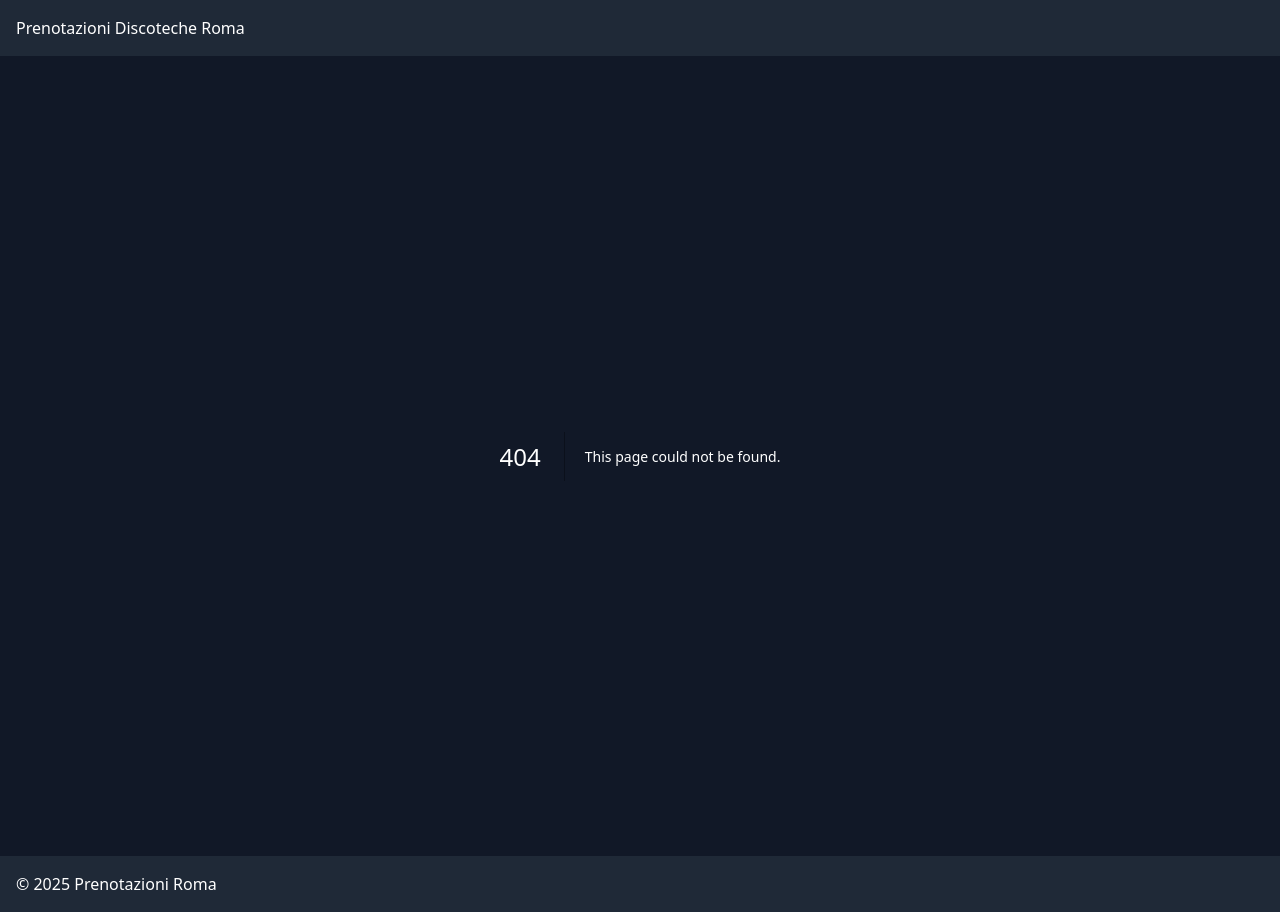
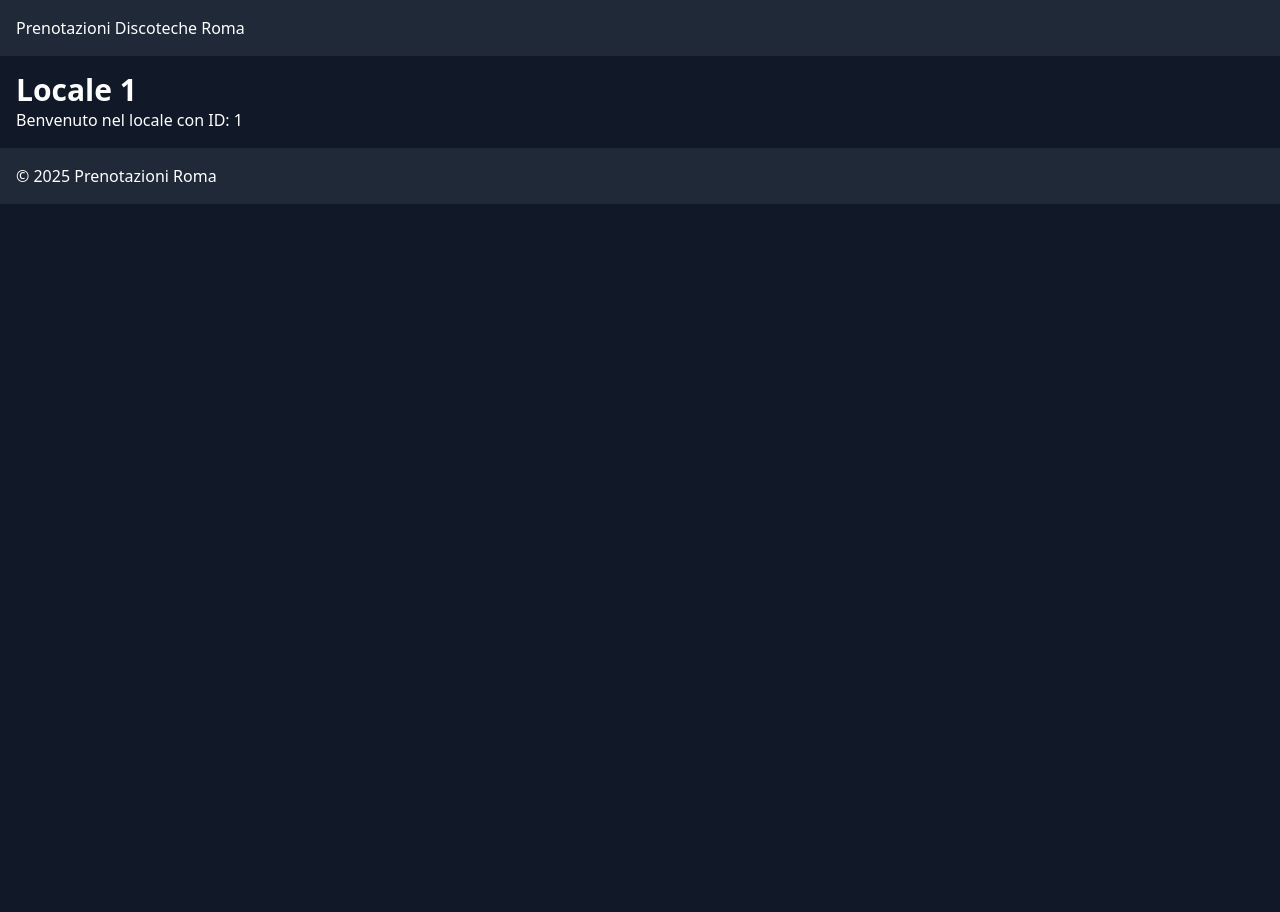
Before and after one commit to jacodore/booking-app-2, a Next.js app: page /locale/1 in a window 1280 px wide. Before the commit this address had no page. After the commit the page ends 800 px from the top, so only its background shows below. Built offline with nearby package versions, Linux system fonts and the light colour scheme.

Commit message:
Sistemato page.js per locale dinamico

```diff
--- a/app/locale/[id].js
+++ /dev/null
@@ -1,14 +0,0 @@
-"use client";
-
-import { useParams } from 'next/navigation';
-
-export default function Locale() {
-  const { id } = useParams();
-
-  return (
-    <div className="p-4 text-white">
-      <h1 className="text-3xl font-bold">Locale {id}</h1>
-      <p>Pagina di prova del locale {id}.</p>
-    </div>
-  );
-}
--- a/app/locale/page.js
+++ b/app/locale/[id]/page.js
@@ -8,7 +8,7 @@ export default function Locale() {
   return (
     <div className="p-4 text-white">
       <h1 className="text-3xl font-bold">Locale {id}</h1>
-      <p>Pagina di prova del locale {id} con la struttura moderna.</p>
+      <p>Benvenuto nel locale con ID: {id}</p>
     </div>
   );
 }
```
